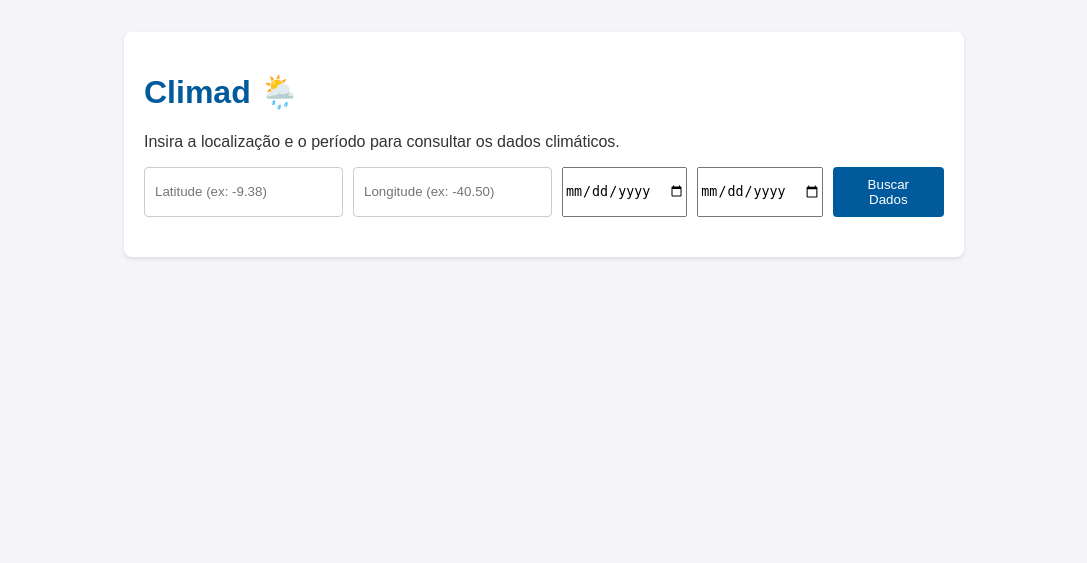
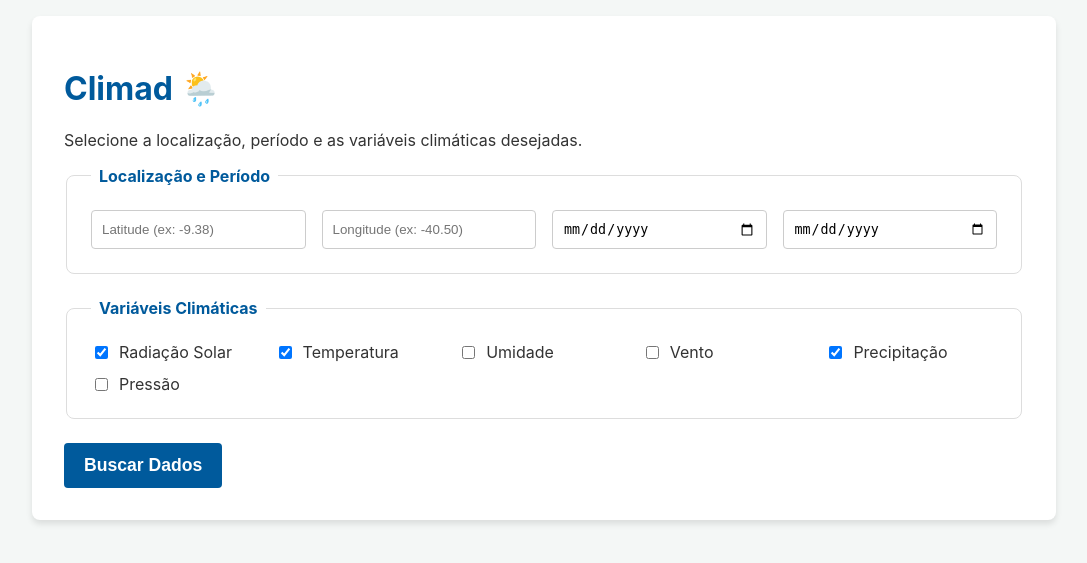
Before and after one commit to joseferreira-dev/climad, a Django app: page / in a window 1280 px wide. Shown: the top 563 px of the page, without its empty margins (96-1183 px from the left). Run offline with Django 5.2, Linux system fonts and the light colour scheme; some libraries are stand-ins or nearby versions.

Commit message:
Concluindo exibição da tabela de dados

```diff
--- a/core/templates/core/index.html
+++ b/core/templates/core/index.html
@@ -6,20 +6,40 @@
     <meta charset="UTF-8">
     <meta name="viewport" content="width=device-width, initial-scale=1.0">
     <title>Climad - Análise Climática</title>
+    <link rel="stylesheet" href="https://cdn.datatables.net/2.0.8/css/dataTables.dataTables.css">
     <link rel="stylesheet" href="{% static "css/style.css" %}">
 </head>
 <body>
     <div class="container">
         <h1>Climad 🌦️</h1>
-        <p>Insira a localização e o período para consultar os dados climáticos.</p>
+        <p>Selecione a localização, período e as variáveis climáticas desejadas.</p>
 
-        <form method="post">
+        <form method="post" class="climad-form">
             {% csrf_token %}
-            <input type="text" name="latitude" placeholder="Latitude (ex: -9.38)" required>
-            <input type="text" name="longitude" placeholder="Longitude (ex: -40.50)" required>
-            <input type="date" name="start_date" required title="Data de Início">
-            <input type="date" name="end_date" required title="Data de Fim">
-            <button type="submit">Buscar Dados</button>
+
+            <fieldset class="form-section">
+                <legend>Localização e Período</legend>
+                <div class="form-grid">
+                    <input type="text" name="latitude" placeholder="Latitude (ex: -9.38)" required>
+                    <input type="text" name="longitude" placeholder="Longitude (ex: -40.50)" required>
+                    <input type="date" name="start_date" required title="Data de Início">
+                    <input type="date" name="end_date" required title="Data de Fim">
+                </div>
+            </fieldset>
+
+            <fieldset class="form-section">
+                <legend>Variáveis Climáticas</legend>
+                <div class="checkbox-grid">
+                    <label><input type="checkbox" name="parameters" value="ALLSKY_SFC_SW_DWN" checked> Radiação Solar</label>
+                    <label><input type="checkbox" name="parameters" value="T2M" checked> Temperatura</label>
+                    <label><input type="checkbox" name="parameters" value="RH2M"> Umidade</label>
+                    <label><input type="checkbox" name="parameters" value="WS10M"> Vento</label>
+                    <label><input type="checkbox" name="parameters" value="PRECTOT" checked> Precipitação</label>
+                    <label><input type="checkbox" name="parameters" value="PS"> Pressão</label>
+                </div>
+            </fieldset>
+
+            <button type="submit" class="submit-button">Buscar Dados</button>
         </form>
 
         {% if error %}
@@ -31,7 +51,7 @@
                 <h2>Resultados para Latitude: {{ latitude }}, Longitude: {{ longitude }}</h2>
                 <h3>Dados diários de {{ start_date }} a {{ end_date }}</h3>
                 <div style="overflow-x:auto;">
-                    <table border="1" style="width:100%; border-collapse: collapse;">
+                    <table id="climate-table" class="display" style="width:100%">
                         <thead>
                             <tr>
                                 {% for header in table_headers %}
@@ -54,6 +74,8 @@
         {% endif %}
     </div>
 
+    <script src="https://code.jquery.com/jquery-3.7.1.js"></script>
+    <script src="https://cdn.datatables.net/2.0.8/js/dataTables.js"></script>
     <script src="{% static "js/main.js" %}"></script>
 </body>
 </html>
--- a/core/views.py
+++ b/core/views.py
@@ -1,12 +1,11 @@
-# Ficheiro core/views.py atualizado
-
 import requests
 import pandas as pd
 from django.shortcuts import render
 
 def index(request):
     """
-    Esta view busca dados da API da NASA POWER e exibe-os numa tabela.
+    Esta view busca dados da API da NASA POWER com base nas seleções
+    do utilizador e exibe os resultados numa tabela interativa.
     """
     context = {}
     if request.method == "POST":
@@ -14,29 +13,35 @@ def index(request):
         longitude = request.POST.get("longitude")
         start_date_raw = request.POST.get("start_date")
         end_date_raw = request.POST.get("end_date")
+        # Coleta a lista de parâmetros selecionados
+        selected_parameters = request.POST.getlist("parameters")
+
+        if not selected_parameters:
+            context["error"] = "Por favor, selecione pelo menos uma variável climática."
+            return render(request, "core/index.html", context)
 
         if start_date_raw > end_date_raw:
-            context["error"] = "A data de início não pode ser posterior à data de fim. Por favor, corrija as datas."
+            context["error"] = "A data de início não pode ser posterior à data de fim."
             return render(request, "core/index.html", context)
 
         if latitude and longitude and start_date_raw and end_date_raw:
             start_date_api = start_date_raw.replace("-", "")
             end_date_api = end_date_raw.replace("-", "")
 
-            context["latitude"] = latitude
-            context["longitude"] = longitude
-            context["start_date"] = start_date_raw
-            context["end_date"] = end_date_raw
+            context.update({
+                "latitude": latitude, "longitude": longitude,
+                "start_date": start_date_raw, "end_date": end_date_raw
+            })
+
+            # Junta os parâmetros selecionados numa string separada por vírgulas
+            parameters_string = ",".join(selected_parameters)
 
             base_url = "https://power.larc.nasa.gov/api/temporal/daily/point"
             params = {
-                "parameters": "ALLSKY_SFC_SW_DWN,T2M,RH2M,WS10M,PRECTOT,PS",
-                "start": start_date_api,
-                "end": end_date_api,
-                "latitude": latitude,
-                "longitude": longitude,
-                "format": "JSON",
-                "community": "ag"
+                "parameters": parameters_string,
+                "start": start_date_api, "end": end_date_api,
+                "latitude": latitude, "longitude": longitude,
+                "format": "JSON", "community": "ag"
             }
 
             try:
@@ -47,18 +52,20 @@ def index(request):
                 df = pd.DataFrame(data["properties"]["parameter"])
 
                 if df.empty:
-                    raise KeyError("O DataFrame retornado pela API está vazio, sem dados para o período.")
+                    raise KeyError("O DataFrame retornado pela API está vazio.")
 
-                df.rename(columns={
+                # Dicionário com todos os nomes possíveis para renomear
+                rename_map = {
                     "ALLSKY_SFC_SW_DWN": "Radiação Solar (kWh/m²/dia)",
                     "T2M": "Temperatura (°C)",
                     "RH2M": "Umidade (%)",
                     "WS10M": "Vento (m/s)",
-                    "PRECTOTCORR": "Precipitação (mm/dia)",
+                    "PRECTOT": "Precipitação (mm/dia)",
+                    "PRECTOTCORR": "Precipitação (mm/dia)", # Adicionado para segurança
                     "PS": "Pressão (kPa)"
-                }, inplace=True)
+                }
+                df.rename(columns=rename_map, inplace=True)
 
-                # Lógica simplificada: processa sempre para a tabela
                 df["Data"] = pd.to_datetime(df.index, format="%Y%m%d").strftime("%Y-%m-%d")
                 cols = ["Data"] + [col for col in df if col != "Data"]
                 df = df[cols]
@@ -69,6 +76,6 @@ def index(request):
             except requests.exceptions.RequestException as e:
                 context["error"] = f"Erro ao acessar a API da NASA: {e}"
             except KeyError:
-                 context["error"] = "Não foi possível encontrar dados para a localização/período fornecido. Verifique os dados."
+                 context["error"] = "Não foi possível encontrar dados para a seleção. Verifique os dados."
 
     return render(request, "core/index.html", context)
--- a/static/css/style.css
+++ b/static/css/style.css
@@ -1,54 +1,117 @@
+/* static/css/style.css */
+
+/* Estilos Gerais */
 body {
-    font-family: sans-serif;
-    margin: 2em;
-    background-color: #f4f4f9;
+    font-family: -apple-system, BlinkMacSystemFont, "Segoe UI", Roboto, "Helvetica Neue", Arial, sans-serif;
+    margin: 0;
+    background-color: #f4f7f6;
     color: #333;
-}
-
-h1,
-h2 {
-    color: #005a9c;
+    padding: 1em;
 }
 
 .container {
-    max-width: 800px;
+    max-width: 960px;
     margin: auto;
     background: white;
-    padding: 20px;
+    padding: 2em;
     border-radius: 8px;
-    box-shadow: 0 2px 4px rgba(0, 0, 0, 0.1);
+    box-shadow: 0 4px 6px rgba(0,0,0,0.1);
 }
 
-form {
+h1 {
+    color: #005a9c;
     display: flex;
+    align-items: center;
     gap: 10px;
-    margin-bottom: 20px;
 }
 
-input[type="text"] {
+/* Layout Principal do Formulário */
+.climad-form {
+    display: flex;
+    flex-direction: column;
+    gap: 1.5em; /* Espaçamento entre as seções do formulário */
+}
+
+.form-section {
+    border: 1px solid #ddd;
+    border-radius: 8px;
+    padding: 1.5em;
+}
+
+legend {
+    font-weight: bold;
+    color: #005a9c;
+    padding: 0 0.5em;
+}
+
+/* Grelha para os campos de texto e data */
+.form-grid {
+    display: grid;
+    grid-template-columns: repeat(auto-fit, minmax(200px, 1fr));
+    gap: 1em;
+}
+
+/* Grelha para as checkboxes */
+.checkbox-grid {
+    display: grid;
+    grid-template-columns: repeat(auto-fit, minmax(150px, 1fr));
+    gap: 0.75em;
+}
+
+.checkbox-grid label {
+    display: flex;
+    align-items: center;
+    gap: 0.5em;
+    cursor: pointer;
+}
+
+/* Estilo dos Inputs */
+input[type="text"],
+input[type="date"] {
     padding: 10px;
     border: 1px solid #ccc;
     border-radius: 4px;
-    flex: 1;
+    width: 100%;
+    box-sizing: border-box; /* Garante que o padding não aumente a largura total */
 }
 
-button {
-    padding: 10px 15px;
+/* Botão de Submissão */
+.submit-button {
+    padding: 12px 20px;
     background-color: #005a9c;
     color: white;
     border: none;
     border-radius: 4px;
     cursor: pointer;
+    font-size: 1.1em;
+    font-weight: bold;
+    transition: background-color 0.2s;
+    align-self: flex-start; /* Alinha o botão ao início */
 }
 
-button:hover {
+.submit-button:hover {
     background-color: #004175;
 }
 
+/* Estilos da Tabela (mantidos e melhorados) */
 .results {
-    margin-top: 20px;
+    margin-top: 2em;
 }
 
-.error {
-    color: red;
+table {
+    width: 100%;
+    border-collapse: collapse;
+    margin-top: 1em;
 }
+
+th, td {
+    padding: 10px 14px;
+    border: 1px solid #ddd;
+    text-align: left;
+}
+
+th {
+    background-color: #f2f2f2;
+    color: #333;
+    font-weight: bold;
+}
```
Also changed, not shown: static/js/main.js (+31 -1 lines).
